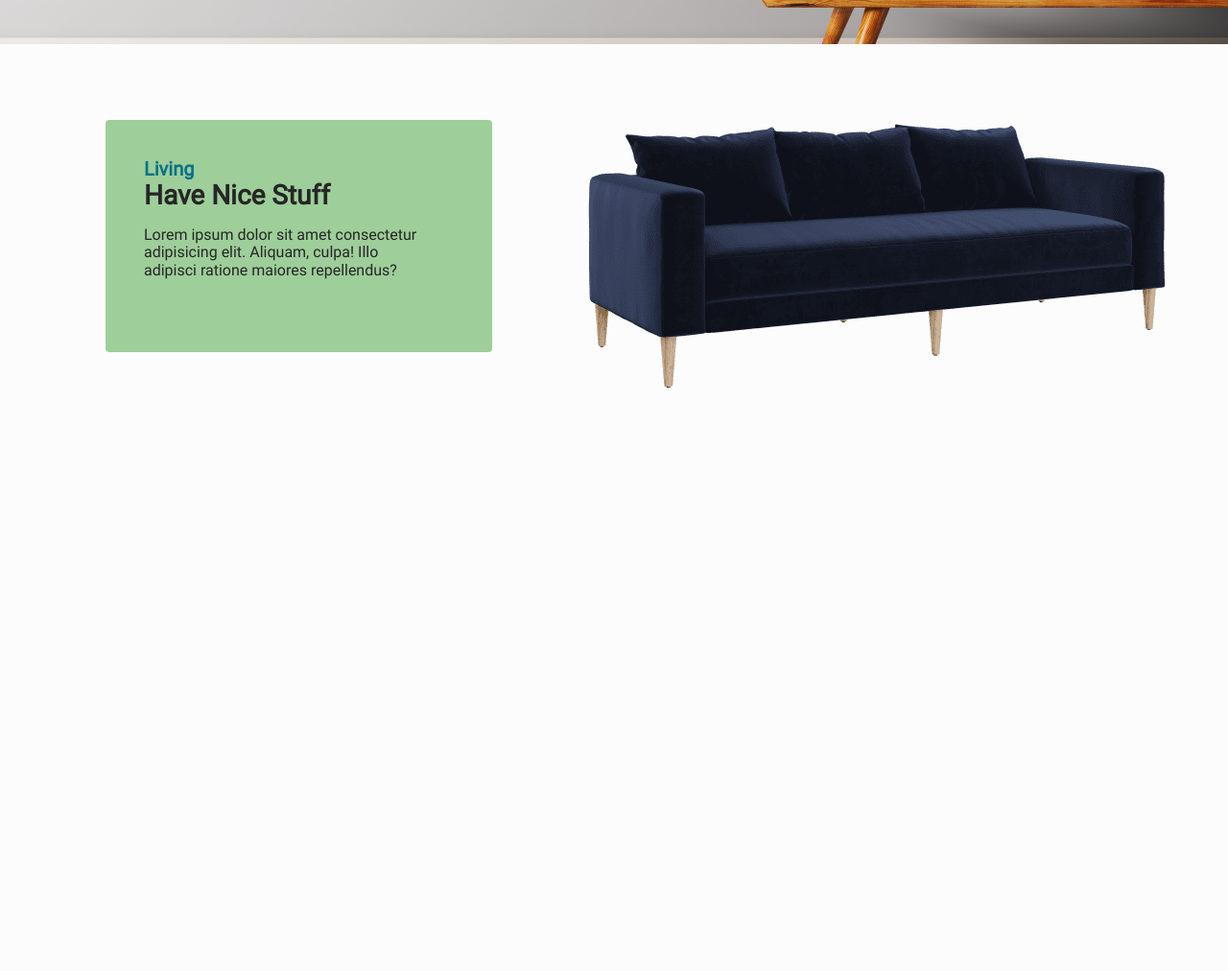
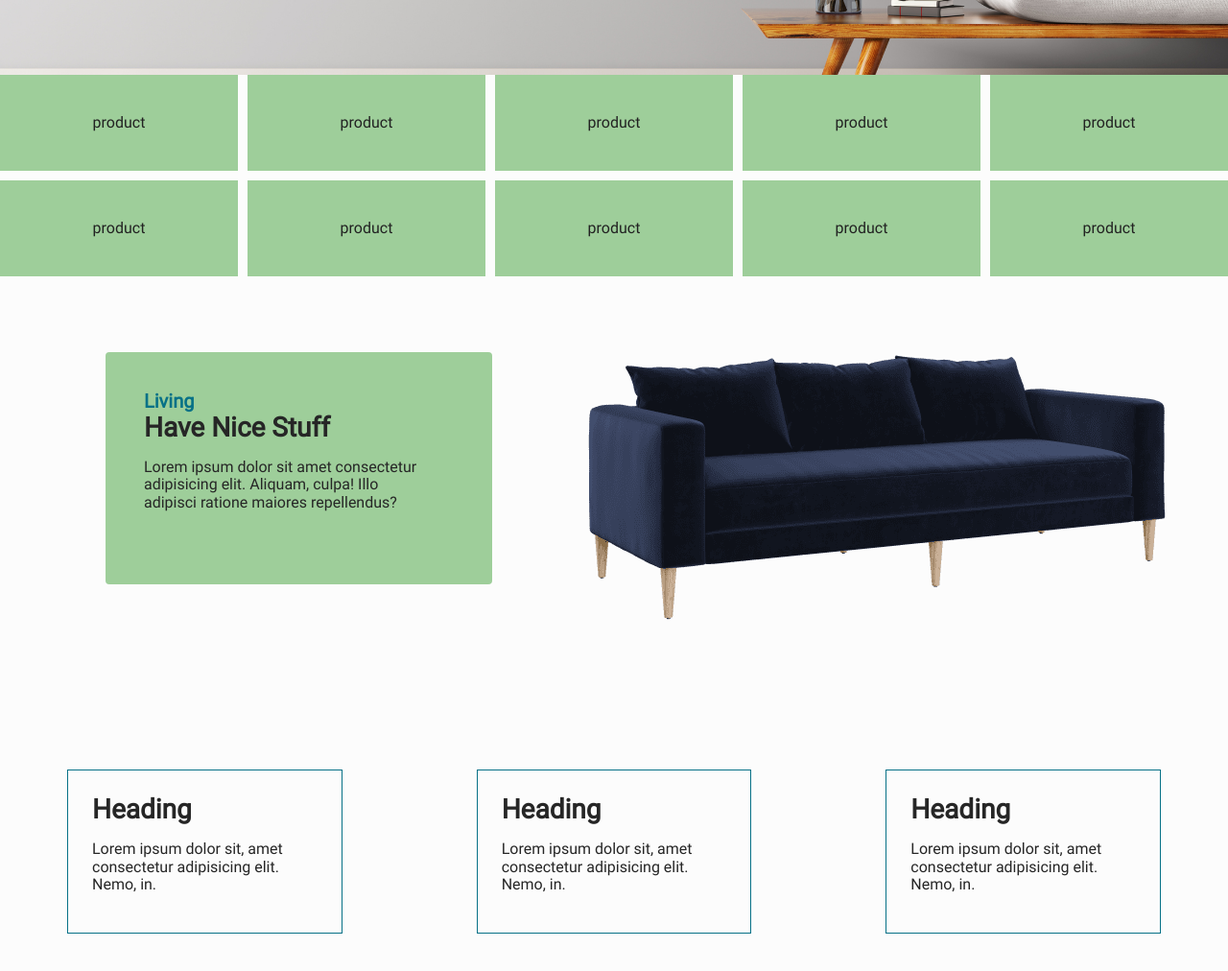
Before and after one commit to hegner123/marketing-demo, a website built with Parcel: page index.html in a window 1280 px wide. Shown: the part 504-1516 px from the top of the page at 96% size. Before the commit the page ends 1350 px from the top, so only its background shows below. Built offline with nearby package versions, Linux system fonts and the light colour scheme.

Commit message:
changes to section 2 css grid

```diff
--- a/css/style.css
+++ b/css/style.css
@@ -39,7 +39,8 @@ blockquote,
 ul,
 li,
 a,
-span {
+span,
+div {
   font-family: "Roboto", sans-serif;
 }
 
@@ -66,17 +67,20 @@ p {
 a {
   text-decoration: none;
 }
+
 nav {
+  width: 100%;
   display: grid;
-  grid-template-columns: repeat(2, 1fr);
+  grid: auto / repeat(2, 1fr);
+  padding: 10px 0;
 }
 
 nav div {
   height: 100%;
+  width: 100%;
 }
 
 nav .logo {
-  margin-left: 30px;
   height: 100%;
   display: flex;
   align-items: center;
@@ -87,19 +91,24 @@ nav .logo .logo_img {
 }
 
 nav div ul {
-  height: 100%;
+  min-height: 100%;
+  width: 100%;
+  display: flex;
+  justify-content: flex-end;
+  align-items: center;
   list-style: none;
-  display: flex;
-  justify-content: center;
-  align-items: center;
 }
-
 nav div ul li {
-  margin-left: 10px;
+  text-align: center;
+  margin: 0 10px;
 }
 
 nav div ul li a {
   color: var(--primary);
+}
+
+nav div ul li a:hover {
+  color: var(--dark);
 }
 
 section.page-title {
@@ -124,6 +133,20 @@ section.page-title h2 {
   color: var(--dark);
 }
 
+section.product-grid {
+  display: grid;
+  grid: 100px 100px / repeat(5, 1fr);
+  gap: 10px;
+}
+
+section.product-grid div {
+  display: flex;
+  height: 100%;
+  align-items: center;
+  justify-content: center;
+  background: var(--light-green);
+}
+
 section.text-img {
   display: grid;
   grid: 400px / repeat(2, 1fr);
@@ -138,13 +161,20 @@ section.text-img div .text-img-text {
   border-radius: 4px;
 }
 
-section.text-overlay {
+section.card-section {
   display: grid;
-  grid: 400px / repeat(2, 1fr);
+  grid: 400px / repeat(3, 1fr);
   align-items: center;
 }
 
-section.text-overlay div .text-overlay-text {
+section.card-section div {
+  display: flex;
+  justify-content: center;
+}
+
+.card {
+  flex-direction: column;
+  border: solid 1px var(--dark-accent);
   width: 55%;
-  margin-left: 20%;
+  padding: 25px;
 }
--- a/index.html
+++ b/index.html
@@ -37,10 +37,8 @@
             </div>
           </div>
           <div col>
-            <ul>
-              <li>
-                <a href="#">Products</a>
-              </li>
+            <ul class="nav-menu">
+              <li><a href="#">Products</a></li>
               <li><a href="#">Collections</a></li>
               <li><a href="#">Repair </a></li>
               <li><a href="#">About</a></li>
@@ -57,6 +55,18 @@
             <p>Lorem ipsum dolor sit amet consectetur, adipisicing elit.</p>
           </div>
         </section>
+        <section class="product-grid">
+          <div>product</div>
+          <div>product</div>
+          <div>product</div>
+          <div>product</div>
+          <div>product</div>
+          <div>product</div>
+          <div>product</div>
+          <div>product</div>
+          <div>product</div>
+          <div>product</div>
+        </section>
         <section class="text-img">
           <div col>
             <div class="text-img-text">
@@ -70,9 +80,34 @@
           </div>
           <div col><img src="img/sofa.png" alt="sofa" /></div>
         </section>
-        <section class="text-overlay">
-          <div col></div>
-          <div col></div>
+        <section class="card-section">
+          <div col>
+            <div class="card">
+              <h3>Heading</h3>
+              <p>
+                Lorem ipsum dolor sit, amet consectetur adipisicing elit. Nemo,
+                in.
+              </p>
+            </div>
+          </div>
+          <div col>
+            <div class="card">
+              <h3>Heading</h3>
+              <p>
+                Lorem ipsum dolor sit, amet consectetur adipisicing elit. Nemo,
+                in.
+              </p>
+            </div>
+          </div>
+          <div col>
+            <div class="card">
+              <h3>Heading</h3>
+              <p>
+                Lorem ipsum dolor sit, amet consectetur adipisicing elit. Nemo,
+                in.
+              </p>
+            </div>
+          </div>
         </section>
       </main>
     </div>
```
Also changed, not shown: css/normalize.css, 1 other file.
